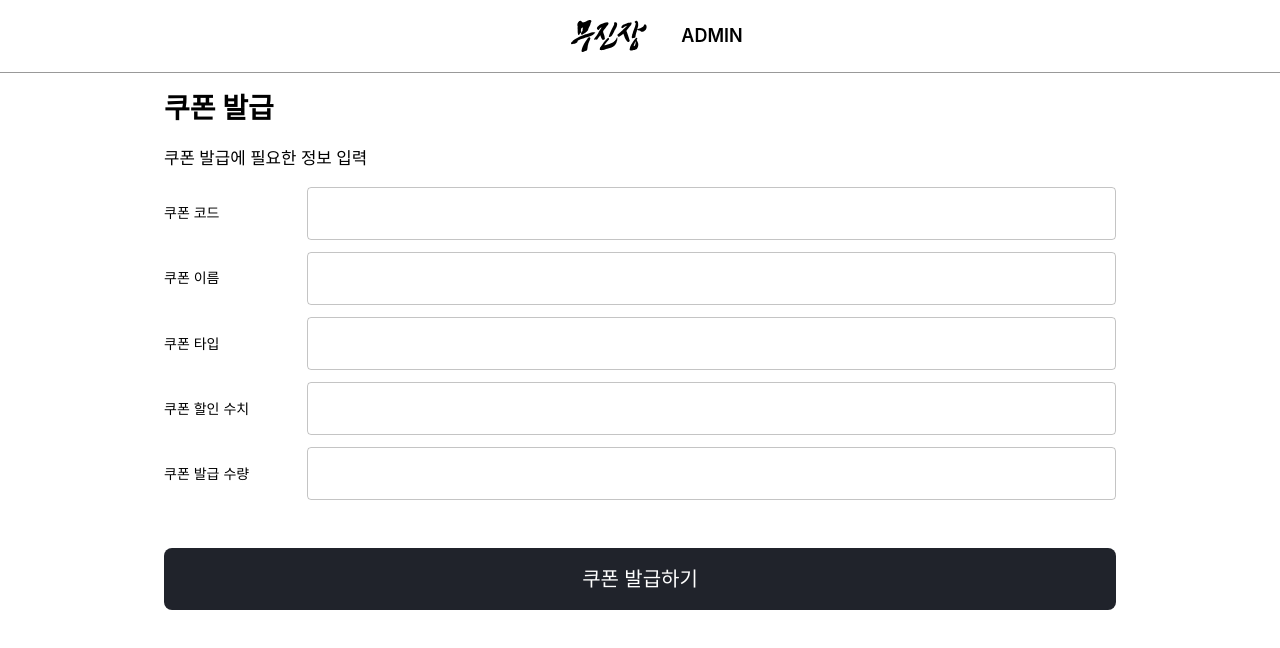
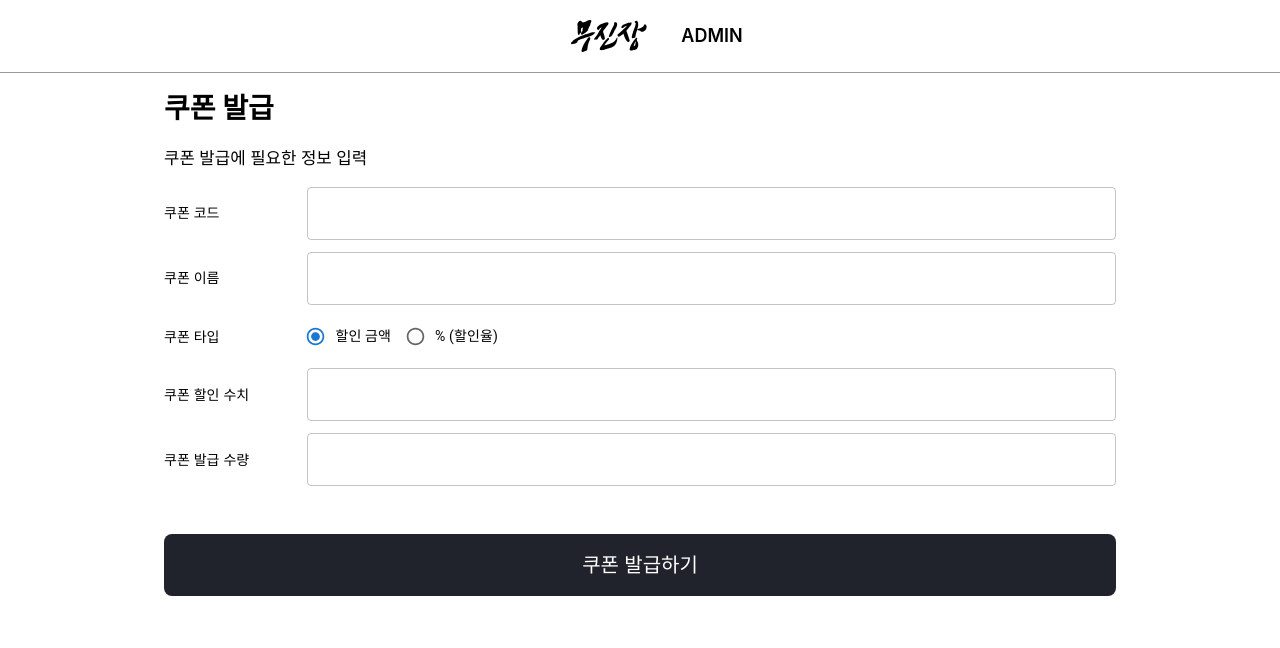
Before and after one commit to mujinjang-team/mujinjang-front, a React (Create React App) app: page /admin/coupon/create in a window 1280 px wide. Shown: the top 648 px of the page. Built offline with nearby package versions, Linux system fonts and the light colour scheme.

Commit message:
feat: 쿠폰 생성 페이지의 각각의 input과 radio group을 ref로 연동한다

```diff
--- a/src/pages/admin/AdminCouponCreate.tsx
+++ b/src/pages/admin/AdminCouponCreate.tsx
@@ -1,4 +1,4 @@
-import React from 'react'
+import React, { useRef, useState } from 'react'
 import {
 	AdminCouponCreateButtonContainer,
 	AdminCouponCreateContainer,
@@ -12,8 +12,23 @@ import {
 	StyledTextInput,
 } from '@/components/admin/coupon/create/AdminCouponCreate.styles'
 import Button from '@/components/common/Button'
+import { FormControlLabel, Radio, RadioGroup } from '@mui/material'
+import { CouponDataType } from '@/types/Coupon.types'
+
+type CouponTypeProps = Pick<CouponDataType, 'type'>
 
 const AdminCouponCreate = () => {
+	const nameRef = useRef<HTMLInputElement>()
+	const codeRef = useRef<HTMLInputElement>()
+	const discountRef = useRef<HTMLInputElement>()
+	const amountRef = useRef<HTMLInputElement>()
+	const [type, setType] = useState<CouponTypeProps>('FIXED' as unknown as CouponTypeProps)
+
+	const onTypeChange = (event: React.ChangeEvent<HTMLInputElement>) => {
+		const selectedValue = event.target.value
+		setType(selectedValue as unknown as CouponTypeProps)
+	}
+
 	return (
 		<AdminCouponCreateContainer>
 			<AdminCouponCreateTitle>쿠폰 발급</AdminCouponCreateTitle>
@@ -24,31 +39,34 @@ const AdminCouponCreate = () => {
 				<AdminCouponCreateContentItemWrapper>
 					<AdminCouponCreateContentItemTitle>쿠폰 코드</AdminCouponCreateContentItemTitle>
 					<AdminCouponCreateContentItem>
-						<StyledTextInput type="text" required />
+						<StyledTextInput inputRef={codeRef} type="text" required />
 					</AdminCouponCreateContentItem>
 				</AdminCouponCreateContentItemWrapper>
 				<AdminCouponCreateContentItemWrapper>
 					<AdminCouponCreateContentItemTitle>쿠폰 이름</AdminCouponCreateContentItemTitle>
 					<AdminCouponCreateContentItem>
-						<StyledTextInput type="text" required />
+						<StyledTextInput type="text" inputRef={nameRef} required />
 					</AdminCouponCreateContentItem>
 				</AdminCouponCreateContentItemWrapper>
 				<AdminCouponCreateContentItemWrapper>
 					<AdminCouponCreateContentItemTitle>쿠폰 타입</AdminCouponCreateContentItemTitle>
 					<AdminCouponCreateContentItem>
-						<StyledTextInput type="text" required />
+						<RadioGroup defaultValue={type} onChange={onTypeChange} row name="coupon-type-radiogroup">
+							<FormControlLabel value="FIXED" control={<Radio />} label="할인 금액" />
+							<FormControlLabel value="PERCENTAGE" control={<Radio />} label="% (할인율)" />
+						</RadioGroup>
 					</AdminCouponCreateContentItem>
 				</AdminCouponCreateContentItemWrapper>
 				<AdminCouponCreateContentItemWrapper>
 					<AdminCouponCreateContentItemTitle>쿠폰 할인 수치</AdminCouponCreateContentItemTitle>
 					<AdminCouponCreateContentItem>
-						<StyledTextInput type="number" required />
+						<StyledTextInput type="number" inputRef={discountRef} required />
 					</AdminCouponCreateContentItem>
 				</AdminCouponCreateContentItemWrapper>
 				<AdminCouponCreateContentItemWrapper>
 					<AdminCouponCreateContentItemTitle>쿠폰 발급 수량</AdminCouponCreateContentItemTitle>
 					<AdminCouponCreateContentItem>
-						<StyledTextInput type="number" required />
+						<StyledTextInput type="number" inputRef={amountRef} required />
 					</AdminCouponCreateContentItem>
 				</AdminCouponCreateContentItemWrapper>
 			</AdminCouponCreateContentContainer>
@@ -57,6 +75,11 @@ const AdminCouponCreate = () => {
 					variant="black"
 					onClick={() => {
 						console.log('Clicked')
+						console.log(codeRef.current?.value)
+						console.log(nameRef.current?.value)
+						console.log(discountRef.current?.value)
+						console.log(amountRef.current?.value)
+						console.log(type)
 					}}
 				>
 					쿠폰 발급하기
```
